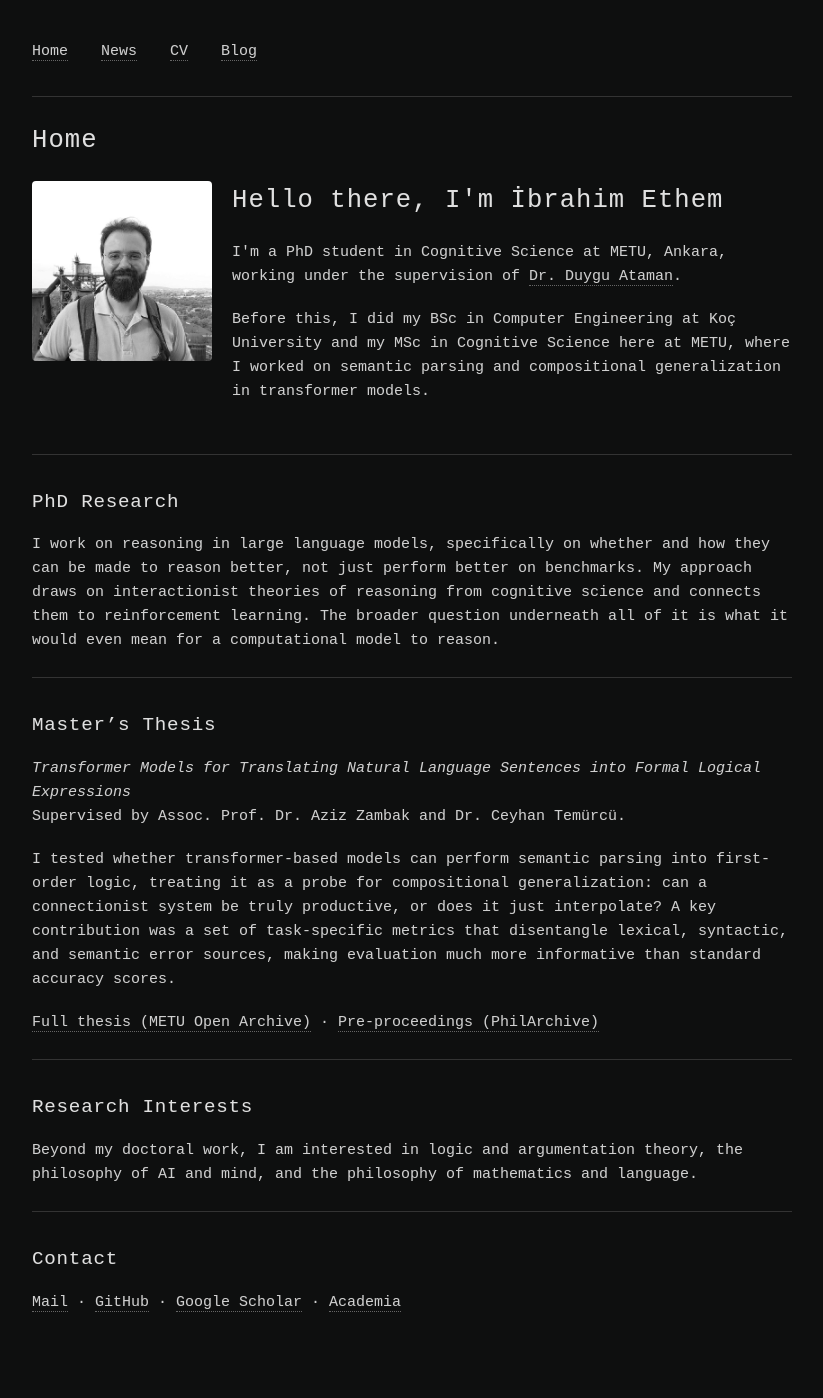
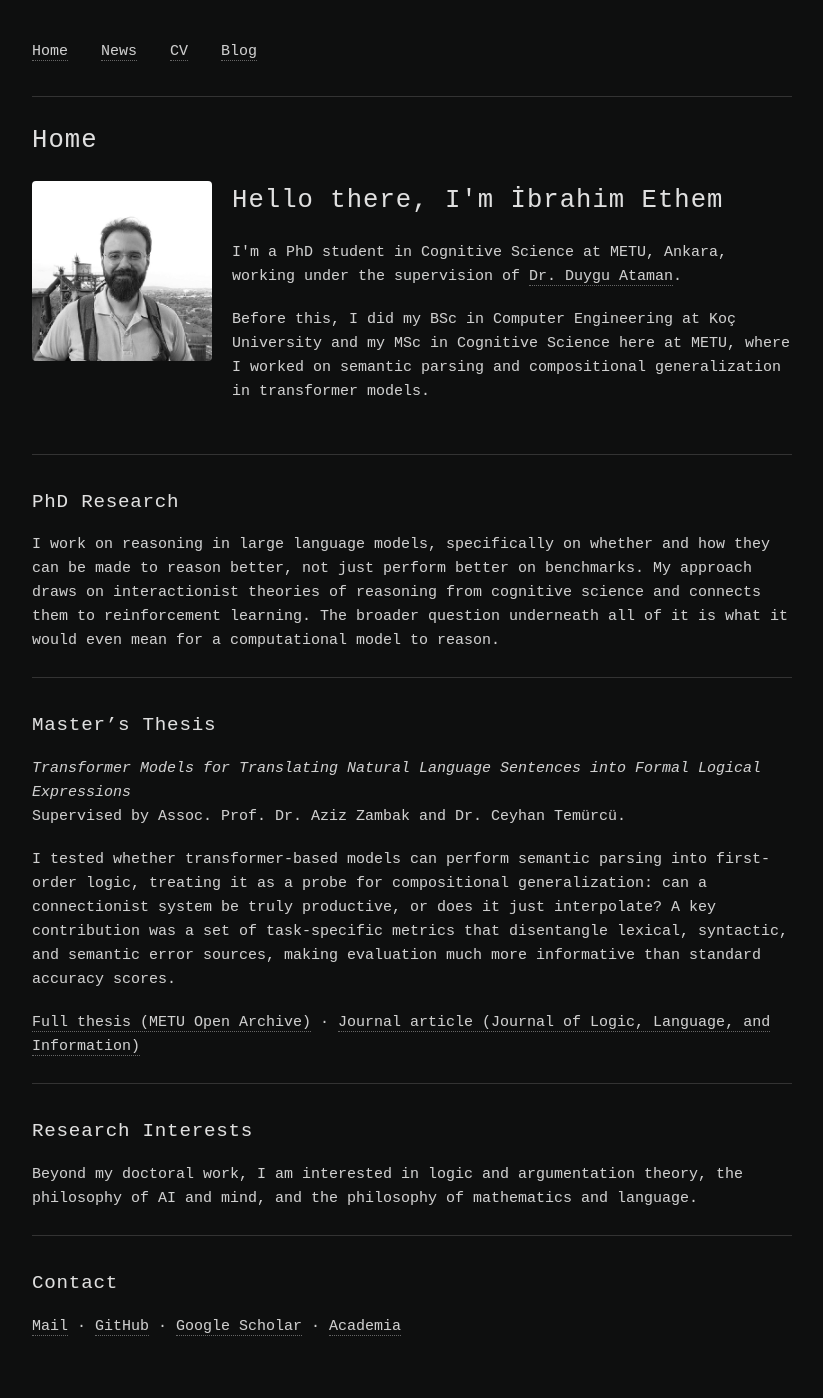
Before and after one commit to ieddeveci/ieddeveci.github.io, a Jekyll site: the page built from index.md, in a window 1280 px wide. Shown: the whole page, without its empty margins (228-1051 px from the left). Built offline with Jekyll 4.4.1, drawn with Linux system fonts in a browser that asks for light colours; before the commit the page ends 1374 px from its top, so only the background shows below that.

Commit message:
Change link to journal article in index.md
Updated link in index.md to point to the journal article.

```diff
--- a/index.md
+++ b/index.md
@@ -37,7 +37,7 @@ task-specific metrics that disentangle lexical, syntactic, and semantic error so
 making evaluation much more informative than standard accuracy scores.
 
 [Full thesis (METU Open Archive)](https://open.metu.edu.tr/handle/11511/109445) ·
-[Pre-proceedings (PhilArchive)](https://philarchive.org/rec/GRAPOT-20)
+[Journal article (Journal of Logic, Language, and Information)](https://link.springer.com/article/10.1007/s10849-026-09480-0)
 
 ---
 
```
